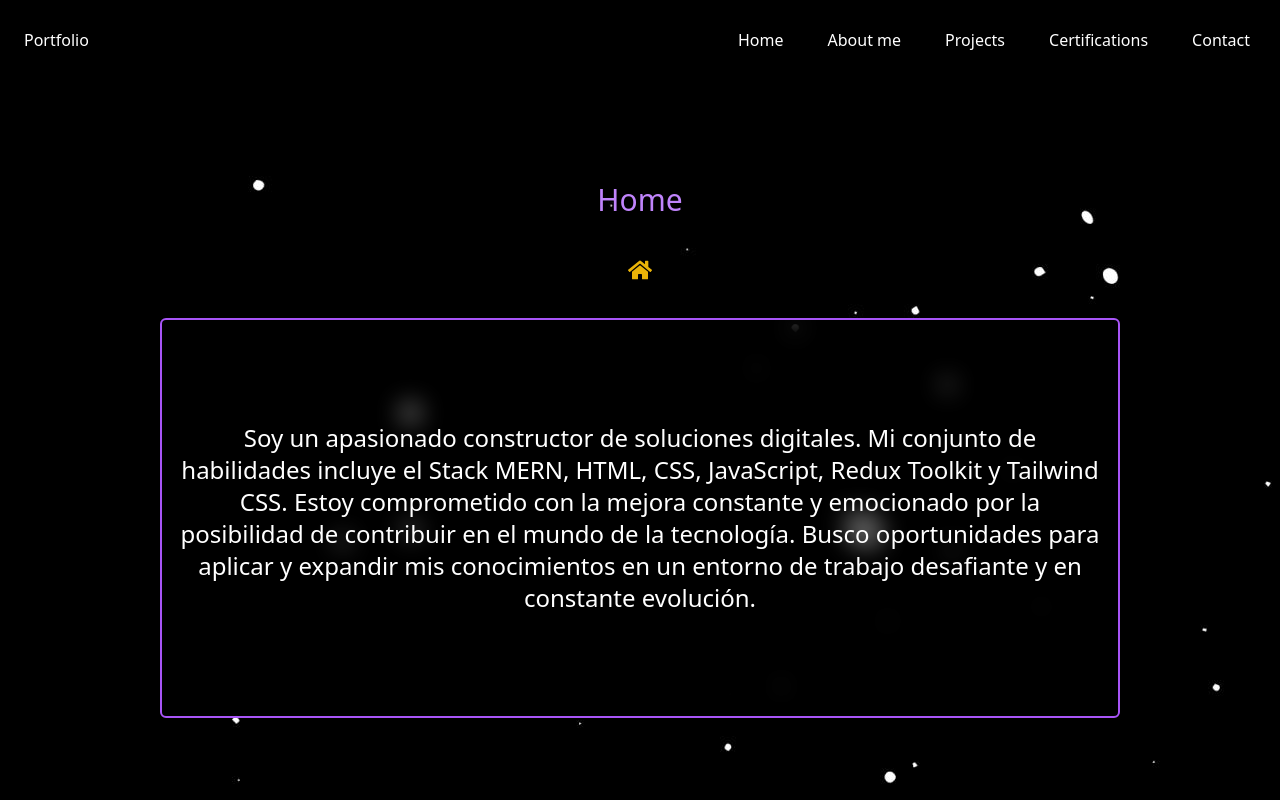
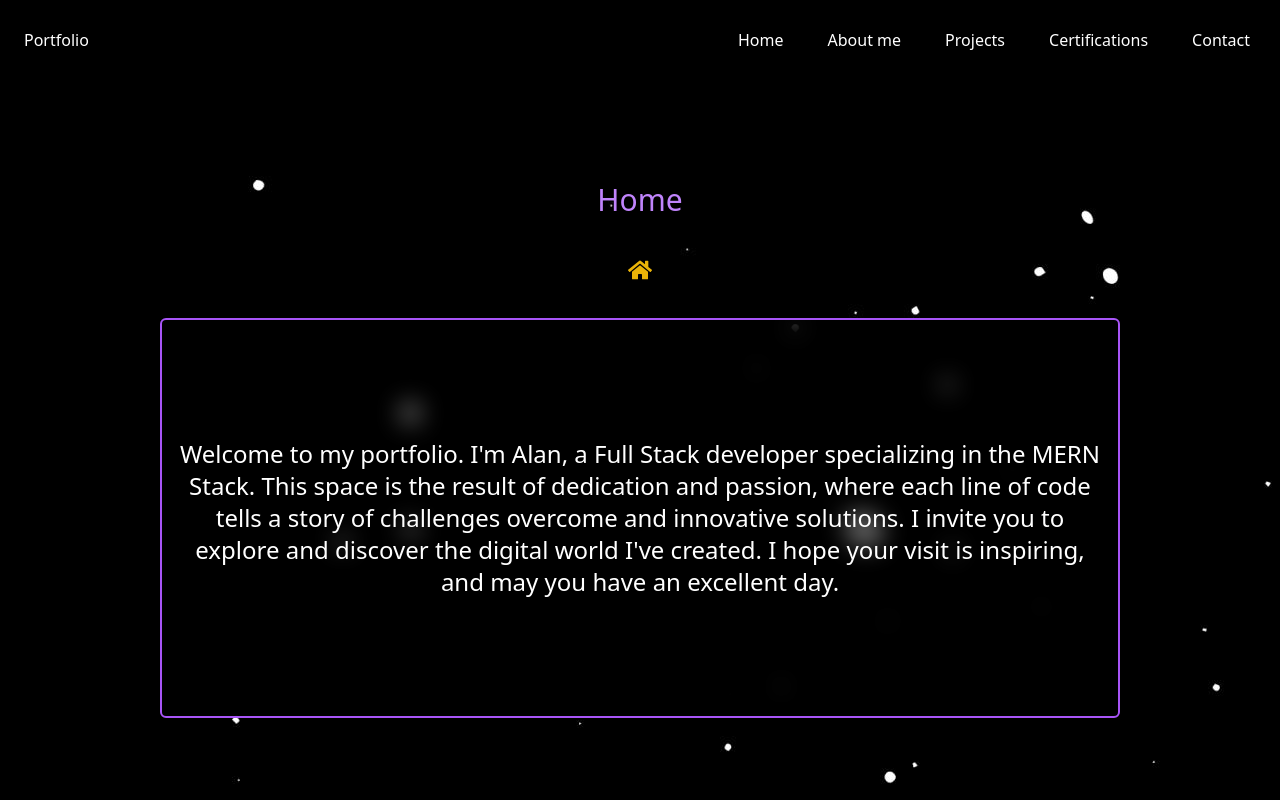
Before and after one commit to leocoiradas/Portfolio, a React (Vite) app: page / in a window 1280 px wide. Built offline with nearby package versions, Linux system fonts and the light colour scheme.

Commit message:
Implementación de sintaxis de I18next en Introduction

```diff
--- a/src/components/home_components/Introduction.jsx
+++ b/src/components/home_components/Introduction.jsx
@@ -1,18 +1,13 @@
 import React from "react";
-import image from "/src/assets/profile/profile.png"
+import { useTranslation } from "react-i18next";
 
 
 function Introduction() {
-    const presentation = {
-        name: "Alan Coiradas",
-        message:
-            "Soy un apasionado constructor de soluciones digitales. Mi conjunto de habilidades incluye el Stack MERN, HTML, CSS, JavaScript, Redux Toolkit y Tailwind CSS. Estoy comprometido con la mejora constante y emocionado por la posibilidad de contribuir en el mundo de la tecnología. Busco oportunidades para aplicar y expandir mis conocimientos en un entorno de trabajo desafiante y en constante evolución.",
-        img: image
-        };
+    const { t } = useTranslation("global")
     return (
         <section className="flex justify-center items-center p-4 w-[75vw] gap-4 border-2 rounded-md border-purple-500 min-h-[50vh] backdrop-blur-md bg-black/60">
             <article className="flex flex-col justify-center items-center w-full gap-4">
-                <p className="lg:text-2xl text-center text-white">{presentation.message}</p>
+                <p className="lg:text-2xl text-center text-white">{t("home.message")}</p>
             </article>
         </section>
     );
```
